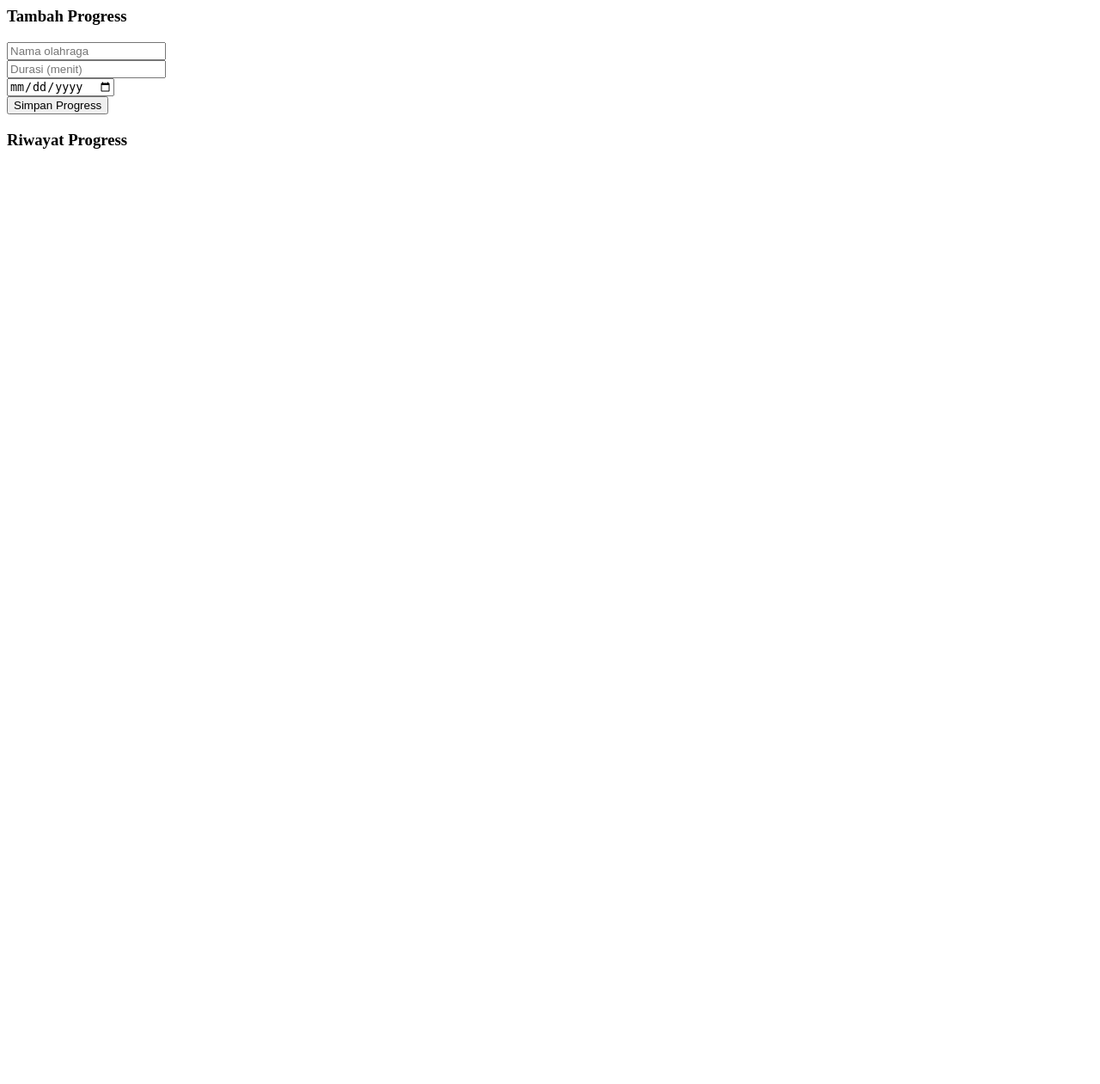
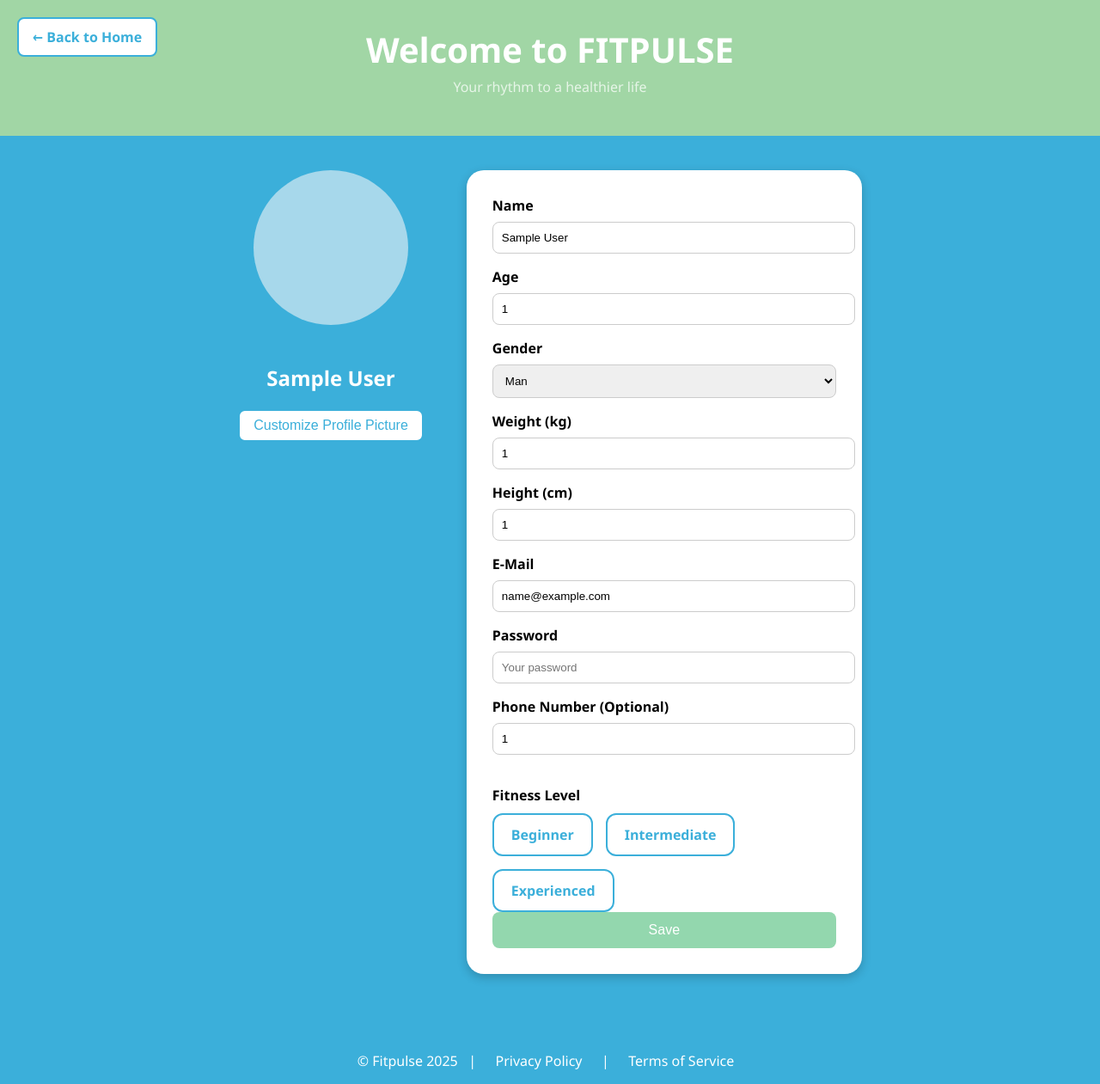
Before and after one commit to PandaBGS/FitPulse, a PHP site: page /progress.php in a window 1280 px wide. Shown: the whole page at 86% size. Before the commit the page ends 173 px from the top, so only its background shows below. Run offline with PHP 8.4, Linux system fonts and the light colour scheme; the visitor is signed in with stand-in values (Sample User, id 1); data that the repository does not hold is empty.

Commit message:
Update progress.php

```diff
--- a/progress.php
+++ b/progress.php
@@ -1,33 +1,249 @@
 <?php
 session_start();
-include 'db.php';
-if (!isset($_SESSION['user_id'])) header("Location: login.php");
 
 if ($_SERVER["REQUEST_METHOD"] == "POST") {
-    $activity = $_POST['activity'];
-    $duration = $_POST['duration'];
-    $date = $_POST['date'];
-    $user_id = $_SESSION['user_id'];
+  $_SESSION['name'] = $_POST['name'];
+  $_SESSION['age'] = $_POST['age'];
+  $_SESSION['gender'] = $_POST['gender'];
+  $_SESSION['weight'] = $_POST['weight'];
+  $_SESSION['height'] = $_POST['height'];
+  $_SESSION['email'] = $_POST['email'];
+  $_SESSION['password'] = $_POST['password'];
+  $_SESSION['phone'] = $_POST['phone'];
+  $_SESSION['fitness'] = $_POST['fitness'];
+}
 
-    $sql = "INSERT INTO progress (user_id, activity, duration, date) VALUES ($user_id, '$activity', $duration, '$date')";
-    $conn->query($sql);
-}
+// Default value
+$name_display = isset($_SESSION['name']) && $_SESSION['name'] != "" ? $_SESSION['name'] : "Username";
 ?>
 
-<h3>Tambah Progress</h3>
-<form method="post">
-    <input type="text" name="activity" placeholder="Nama olahraga" required><br>
-    <input type="number" name="duration" placeholder="Durasi (menit)" required><br>
-    <input type="date" name="date" required><br>
-    <button type="submit">Simpan Progress</button>
-</form>
+<!DOCTYPE html>
+<html lang="en">
+<head>
+  <meta charset="UTF-8" />
+  <meta name="viewport" content="width=device-width, initial-scale=1.0"/>
+  <title>Fitpulse Profile</title>
+  <style>
+    body {
+      margin: 0;
+      font-family: 'Segoe UI', Tahoma, Geneva, Verdana, sans-serif;
+      background-color: #3BAFDA;
+    }
 
-<h3>Riwayat Progress</h3>
-<?php
-$user_id = $_SESSION['user_id'];
-$result = $conn->query("SELECT * FROM progress WHERE user_id=$user_id ORDER BY date DESC");
+    header {
+      background-color: #A1D6A5;
+      padding: 30px 0;
+      text-align: center;
+      color: white;
+    }
 
-while ($row = $result->fetch_assoc()) {
-    echo "{$row['date']}: {$row['activity']} - {$row['duration']} menit<br>";
-}
-?>
+    header h1 {
+      margin: 0;
+      font-size: 2.5rem;
+    }
+
+    header p {
+      margin-top: 5px;
+      font-size: 1rem;
+      color: #e6f5e7;
+    }
+
+    .container {
+      display: flex;
+      justify-content: center;
+      align-items: flex-start;
+      padding: 40px;
+      gap: 50px;
+    }
+
+    .profile-pic-section {
+      text-align: center;
+      color: white;
+    }
+
+    .profile-pic {
+      width: 180px;
+      height: 180px;
+      background-color: #A7D8EB;
+      border-radius: 50%;
+      margin-bottom: 20px;
+      display: inline-block;
+    }
+
+    .form-section {
+      background-color: #ffffff;
+      padding: 30px;
+      border-radius: 20px;
+      box-shadow: 0 4px 12px rgba(0, 0, 0, 0.2);
+      width: 400px;
+    }
+
+    .form-section input,
+    .form-section select {
+      width: 100%;
+      padding: 10px;
+      margin: 8px 0 16px 0;
+      border: 1px solid #ccc;
+      border-radius: 8px;
+    }
+
+    .form-section label {
+      font-weight: 600;
+    }
+
+    .fitness-level {
+      margin-top: 20px;
+    }
+
+    .fitness-level > label {
+      font-weight: bold;
+      font-size: 16px;
+      margin-bottom: 10px;
+      display: block;
+    }
+
+    .fitness-options {
+      display: flex;
+      gap: 15px;
+      flex-wrap: wrap;
+    }
+
+    .fitness-card {
+      display: inline-block;
+      padding: 12px 20px;
+      border: 2px solid #3BAFDA;
+      border-radius: 12px;
+      cursor: pointer;
+      font-weight: 600;
+      color: #3BAFDA;
+      background-color: white;
+      transition: all 0.3s ease;
+      user-select: none;
+    }
+
+    input[type="radio"]:checked + .fitness-card {
+      background-color: #3BAFDA;
+      color: white;
+    }
+
+    .save-button {
+      width: 100%;
+      padding: 12px;
+      background-color: #93D7AE;
+      color: white;
+      font-size: 1rem;
+      border: none;
+      border-radius: 8px;
+      cursor: pointer;
+      transition: background-color 0.3s ease;
+    }
+
+    .save-button:hover {
+      background-color: #7cc89c;
+    }
+
+    footer {
+      text-align: center;
+      margin-top: 50px;
+      color: white;
+    }
+
+    footer a {
+      color: white;
+      text-decoration: none;
+      margin: 0 10px;
+    }
+
+    footer a:hover {
+      text-decoration: underline;
+    }
+
+    .back-button {
+      position: absolute;
+      top: 20px;
+      left: 20px;
+      background-color: white;
+      color: #3BAFDA;
+      padding: 10px 16px;
+      border-radius: 8px;
+      border: 2px solid #3BAFDA;
+      text-decoration: none;
+      font-weight: bold;
+      z-index: 1000;
+      transition: background-color 0.2s, color 0.2s;
+    }
+
+    .back-button:hover {
+      background-color: #3BAFDA;
+      color: white;
+    }
+  </style>
+</head>
+<body>
+
+  <header>
+    <h1>Welcome to <strong>FITPULSE</strong></h1>
+    <p>Your rhythm to a healthier life</p>
+  </header>
+
+  <div class="container">
+    <div class="profile-pic-section">
+      <div class="profile-pic"></div>
+      <h2><?= htmlspecialchars($name_display); ?></h2>
+      <button class="save-button" style="width: auto; padding: 8px 16px; background-color: white; color: #3BAFDA; border: 2px solid #3BAFDA;">Customize Profile Picture</button>
+    </div>
+
+    <a href="index.php" class="back-button">← Back to Home</a>
+
+    <form class="form-section" method="POST" action="">
+      <label>Name</label>
+      <input type="text" name="name" value="<?= $_SESSION['name'] ?? '' ?>" placeholder="Enter your name" />
+
+      <label>Age</label>
+      <input type="number" name="age" value="<?= $_SESSION['age'] ?? '' ?>" placeholder="Enter your age" />
+
+      <label>Gender</label>
+      <select name="gender">
+        <option value="Man" <?= (($_SESSION['gender'] ?? '') == 'Man') ? 'selected' : '' ?>>Man</option>
+        <option value="Woman" <?= (($_SESSION['gender'] ?? '') == 'Woman') ? 'selected' : '' ?>>Woman</option>
+      </select>
+
+      <label>Weight (kg)</label>
+      <input type="number" name="weight" value="<?= $_SESSION['weight'] ?? '' ?>" placeholder="Enter your weight" />
+
+      <label>Height (cm)</label>
+      <input type="number" name="height" value="<?= $_SESSION['height'] ?? '' ?>" placeholder="Enter your height" />
+
+      <label>E-Mail</label>
+      <input type="email" name="email" value="<?= $_SESSION['email'] ?? '' ?>" placeholder="Enter your e-mail" />
+
+      <label>Password</label>
+      <input type="password" name="password" value="<?= $_SESSION['password'] ?? '' ?>" placeholder="Your password" />
+
+      <label>Phone Number (Optional)</label>
+      <input type="text" name="phone" value="<?= $_SESSION['phone'] ?? '' ?>" placeholder="+62" />
+
+    <div class="fitness-level">
+      <label>Fitness Level</label>
+      <div class="fitness-options">
+        <input type="radio" name="fitness_level" id="beginner" value="Beginner" hidden>
+        <label for="beginner" class="fitness-card">Beginner</label>
+
+        <input type="radio" name="fitness_level" id="intermediate" value="Intermediate" hidden>
+        <label for="intermediate" class="fitness-card">Intermediate</label>
+
+        <input type="radio" name="fitness_level" id="experienced" value="Experienced" hidden>
+        <label for="experienced" class="fitness-card">Experienced</label>
+      </div>
+    </div>
+
+      <button type="submit" class="save-button">Save</button>
+    </form>
+  </div>
+
+  <footer>
+    <p>&copy; Fitpulse 2025 &nbsp;&nbsp;|&nbsp;&nbsp; <a href="#">Privacy Policy</a> &nbsp;&nbsp;|&nbsp;&nbsp; <a href="#">Terms of Service</a></p>
+  </footer>
+
+</body>
+</html>
```
